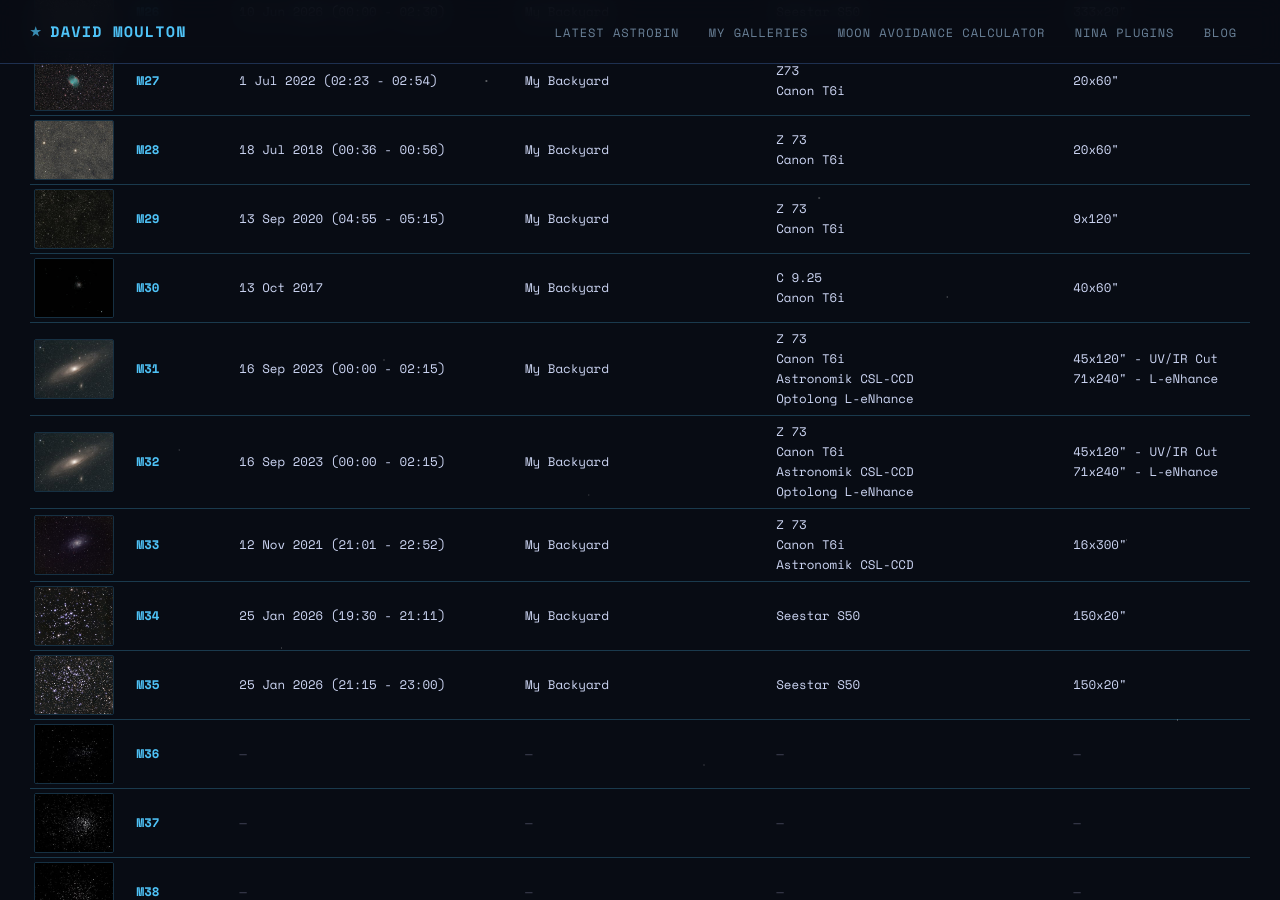
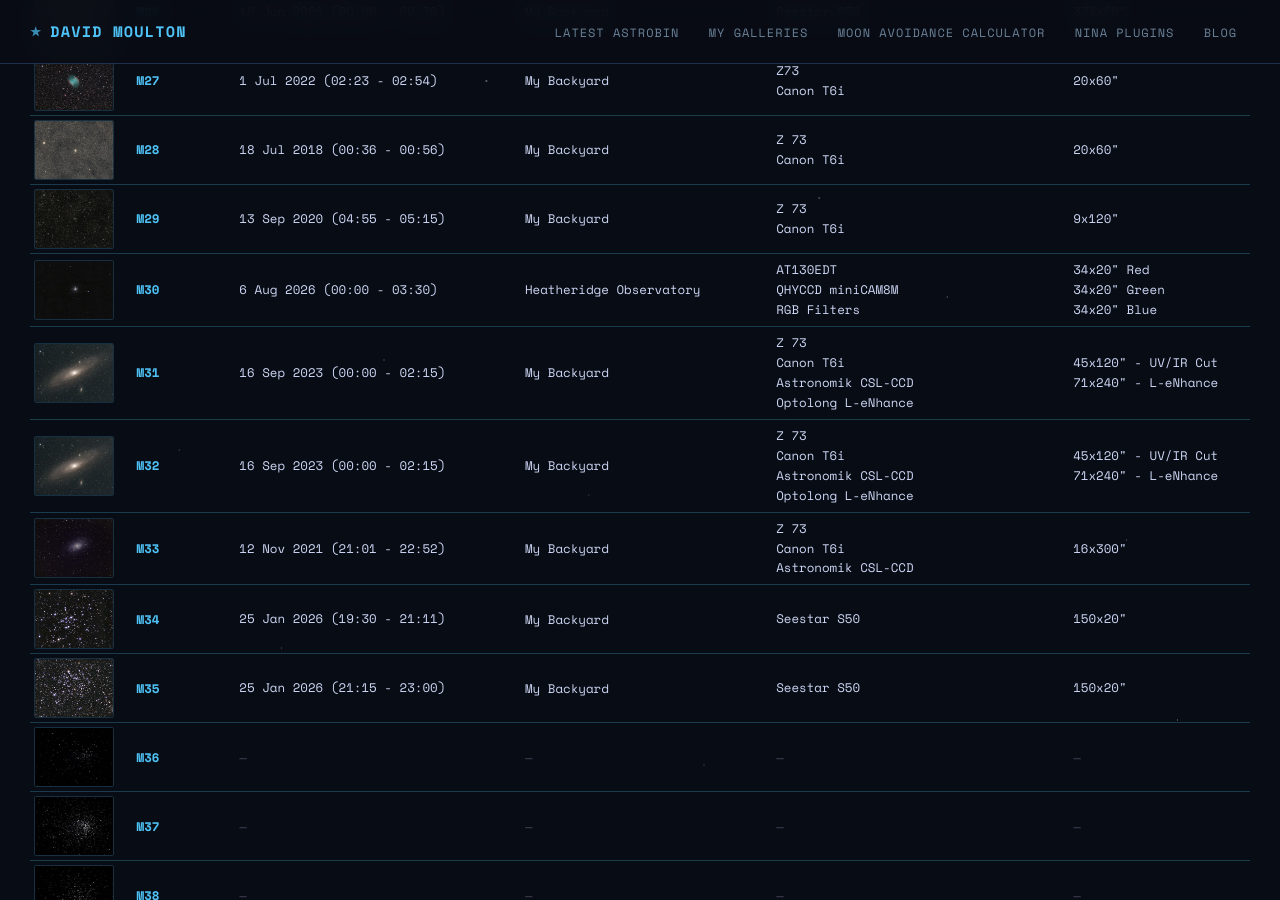
Before and after one commit to dmoulton/dmoulton.github.io, a Jekyll site: the page built from pages/astrophotography/messier-list.html, in a window 1280 px wide and 900 px high, scrolled down 2244 px. Built offline with Jekyll 4.4.1, drawn with Linux system fonts in a browser that asks for light colours; comment, search, counter and statistics services are not loaded.

Commit message:
updated m30

```diff
--- a/_data/galleries/messier.yml
+++ b/_data/galleries/messier.yml
@@ -346,16 +346,16 @@ pictures:
     image_info: 9x120"
     checked: true
   - filename: m30
-    original: m30-6096x4056.jpg
+    original: m30-3578x1885.jpg
     sizes:
-      - m30-300x200.jpg
+      - m30-300x158.jpg
     sort_id: 30
-    thumbnail: m30-300x200.jpg
+    thumbnail: m30-300x158.jpg
     title: M30
-    date: 13 Oct 2017
-    location: My Backyard
-    equipment: C 9.25 | Canon T6i
-    image_info: 40x60"
+    date: 6 Aug 2026 (00:00 - 03:30)
+    location: 'Heatheridge Observatory '
+    equipment: AT130EDT | QHYCCD miniCAM8M | RGB Filters
+    image_info: 34x20" Red | 34x20" Green | 34x20" Blue
     checked: true
   - filename: m31
     original: m31-6024x4022.jpg
```
Also changed, not shown: assets/astrophotography/messier/m30-300x158.jpg (added), assets/astrophotography/messier/m30-300x200.jpg (deleted), assets/astrophotography/messier/m30-3578x1885.jpg (added), assets/astrophotography/messier/m30-6096x4056.jpg (deleted).
